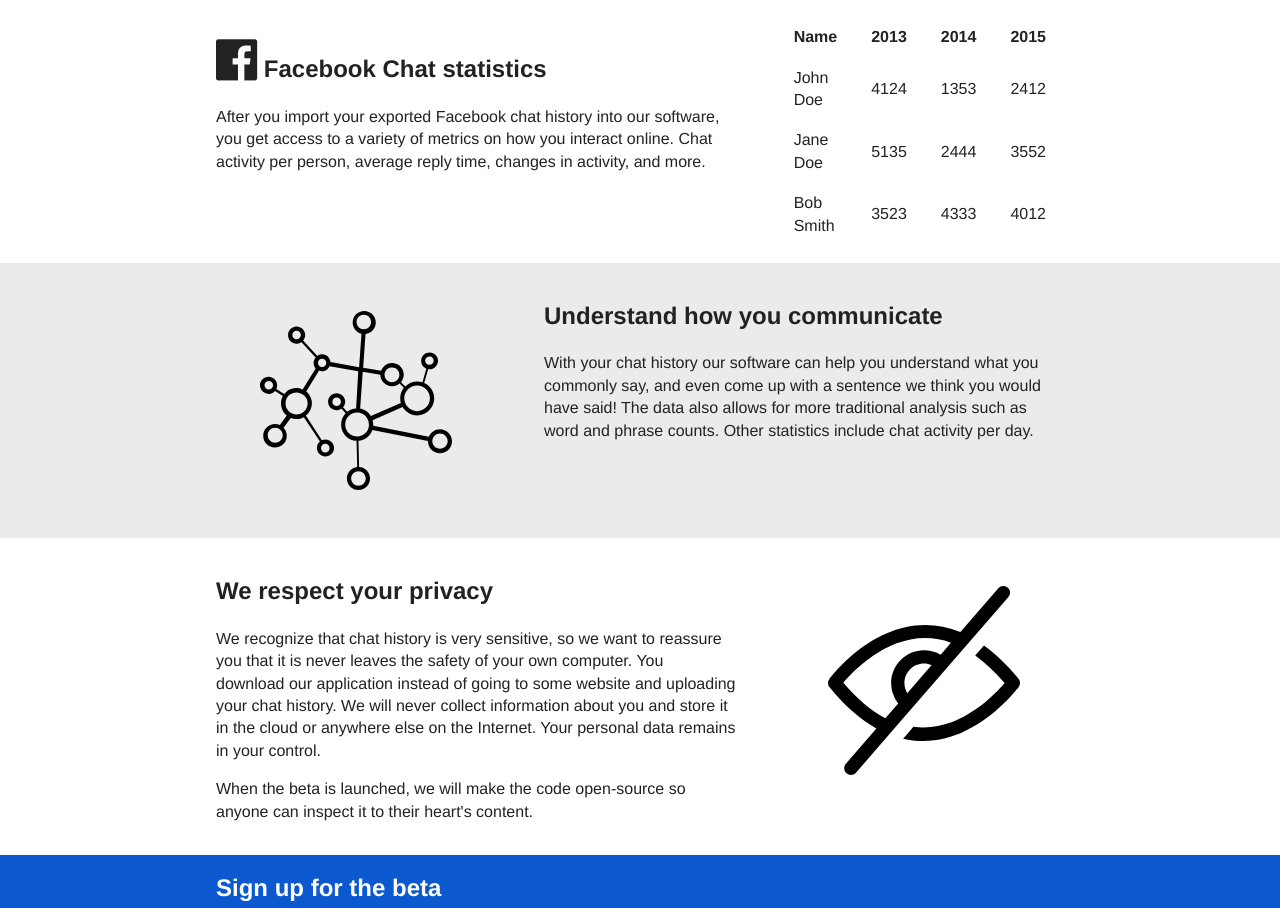
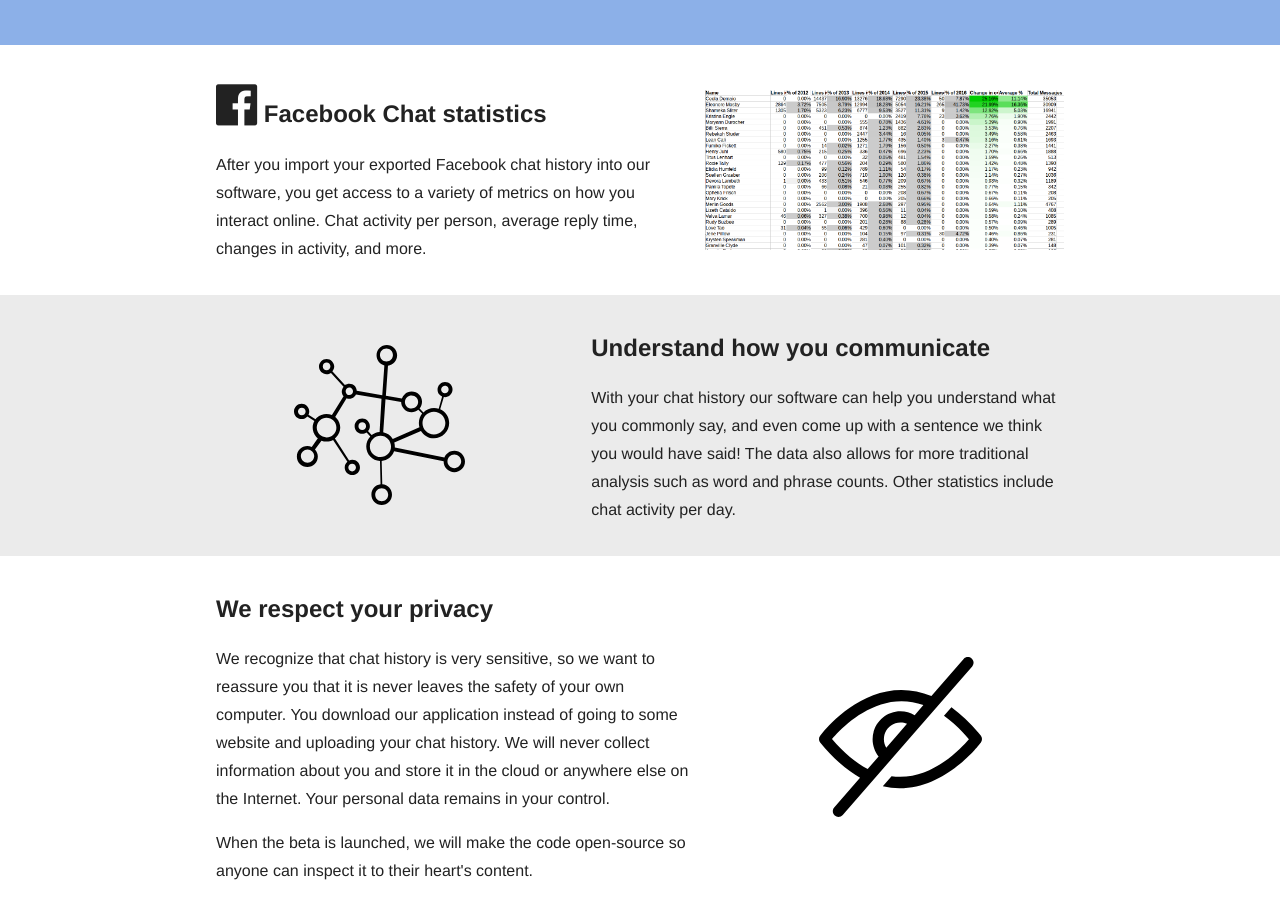
Before and after one commit to EricTendian/itmd362-onboarding, a plain HTML site: page index.html in a window 1280 px wide. Shown: the part 539-1447 px from the top of the page. Drawn offline with nearby package versions, Linux system fonts and the light colour scheme.

Commit message:
Adding a new graphic, fixing graphic styling

```diff
--- a/css/main.css
+++ b/css/main.css
@@ -16,6 +16,7 @@ body, button, input, select, textarea {
 .container {
     max-width: 55em;
     margin: 0 auto;
+    position: relative;
 }
 
 .flex {
@@ -31,13 +32,22 @@ main {
     margin-top: 2em;
 }
 
-img.responsive {
-    max-width: 100%;
-    height: auto;
+section p {
+    line-height: 1.75;
+}
+
+.graphic {
+    justify-content: center;
+    align-items: center;
+    resize: both;
+    display: flex;
+}
+
+.graphic > img {
+    width: auto;
+    height: 10em;
     display: block;
-    width: 12em;
-    margin: 2em auto;
-    vertical-align: middle;
+    resize: both;
 }
 
 
@@ -51,6 +61,7 @@ header {
     position: fixed;
     width: 100%;
     top: 0;
+    z-index: 9999;
 }
 nav > ul {
     margin: 0 auto;
@@ -199,14 +210,9 @@ fieldset label {
         flex: 1 65%;
     }
     .flex > .graphic {
-        flex: 1 35%;
+        flex: 1 45%;
     }
     section#signup form div:last-child input[type="submit"] {
         display: none;
     }
 }
-
-
-td, th {
-    padding: 0.5em 1em;
-}
--- a/index.html
+++ b/index.html
@@ -58,43 +58,14 @@
                         <p>After you import your exported Facebook chat history into our software, you get access to a variety of metrics on how you interact online. Chat activity per person, average reply time, changes in activity, and more.</p>
                     </div>
                     <div class="graphic">
-                        <table>
-                            <thead>
-                                <tr>
-                                    <th>Name</th>
-                                    <th>2013</th>
-                                    <th>2014</th>
-                                    <th>2015</th>
-                                </tr>
-                            </thead>
-                            <tbody>
-                                <tr>
-                                    <td>John Doe</td>
-                                    <td>4124</td>
-                                    <td>1353</td>
-                                    <td>2412</td>
-                                </tr>
-                                <tr>
-                                    <td>Jane Doe</td>
-                                    <td>5135</td>
-                                    <td>2444</td>
-                                    <td>3552</td>
-                                </tr>
-                                <tr>
-                                    <td>Bob Smith</td>
-                                    <td>3523</td>
-                                    <td>4333</td>
-                                    <td>4012</td>
-                                </tr>
-                            </tbody>
-                        </table>
+                        <img src="img/table.png" alt="Chat statistics table" />
                     </div>
                 </div>
             </section>
             <section id="analysis">
                 <div class="container flex">
                     <div class="graphic">
-                        <img src="img/network.svg" alt="Relationship network" class="responsive" />
+                        <img src="img/network.svg" alt="Relationship network" />
                     </div>
                     <div class="feature">
                         <h2>Understand how you communicate</h2>
@@ -110,7 +81,7 @@
                         <p>When the beta is launched, we will make the code open-source so anyone can inspect it to their heart's content.</p>
                     </div>
                     <div class="graphic">
-                        <img src="img/privacy.svg" alt="Private" class="responsive" />
+                        <img src="img/privacy.svg" alt="Private" />
                     </div>
                 </div>
             </section>
```
Also changed, not shown: img/table.png (added).
